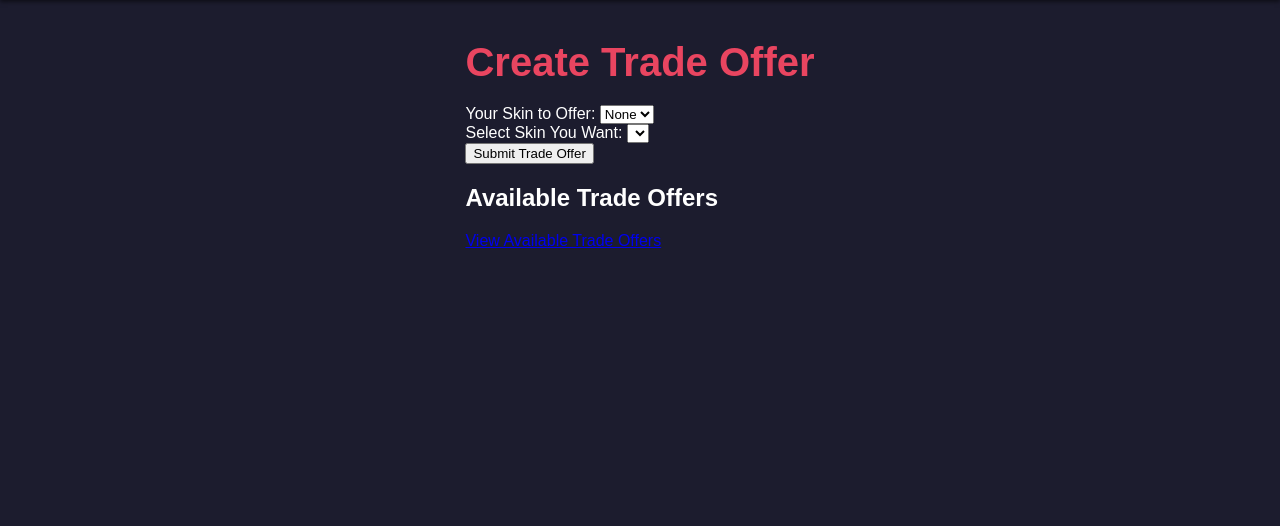
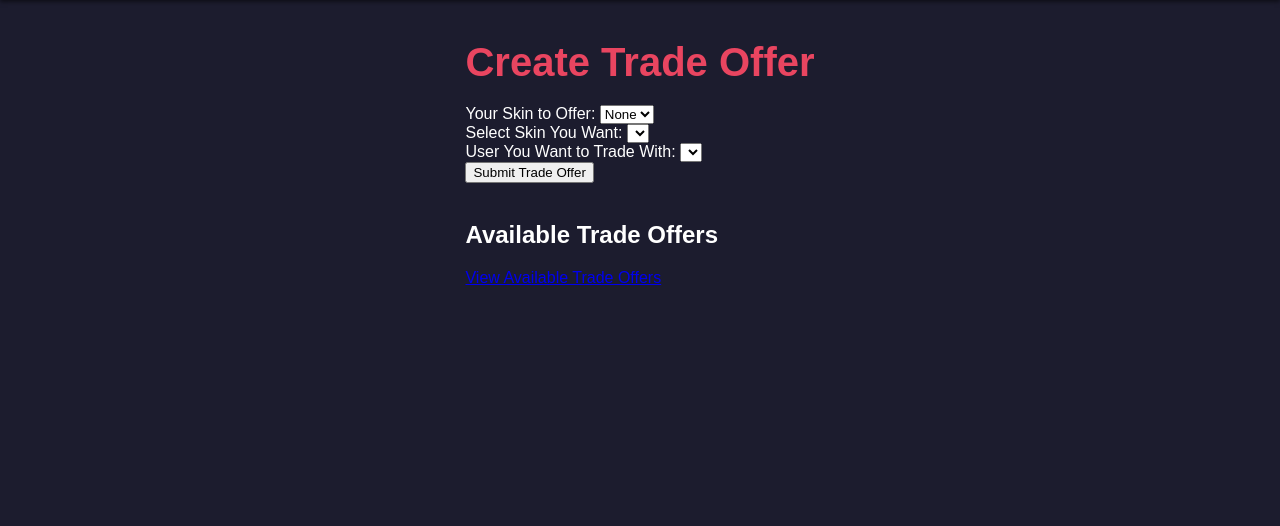
Before and after one commit to Nurzhas-kun/Trade-system, a Flask app: page /trade in a window 1280 px wide. Shown: the part 48-574 px from the top of the page. Run offline with Flask 3, Linux system fonts and the light colour scheme; the visitor is signed in with stand-in values (Sample User, id 1); tables that the repository leaves empty or names only in its code hold one stand-in row (values such as "Sample post"); lists and menus that the app fills with data are empty.

Commit message:
Update trade.html

```diff
--- a/templates/trade.html
+++ b/templates/trade.html
@@ -1,40 +1,42 @@
 {% extends 'base.html' %}
 
 {% block content %}
-<div class="trade-container">
     <h1>Create Trade Offer</h1>
-    <form method="POST" class="trade-form">
-        <div class="form-group">
+    <form method="POST">
         <label for="skin_id_offered">Your Skin to Offer:</label>
-            <select name="skin_id_offered" class="form-control" required>
+        <select name="skin_id_offered" required>
             {% for skin in user_inventory %}
                 <option value="{{ skin.skin_id }}">{{ skin.val_skin_name or skin.cs2_skin_name }}</option>
             {% endfor %}
-            </select>
-        </div>
+        </select><br>
 
-        <div class="form-group">
         <label for="skin_id_requested">Select Skin You Want:</label>
-            <select name="skin_id_requested" class="form-control" required>
+        <select name="skin_id_requested" required>
             {% for skin in available_skins %}
                 <option value="{{ skin.skin_id }}">{{ skin.val_skin_name or skin.cs2_skin_name }}</option>
             {% endfor %}
-            </select>
-        </div>
+        </select><br>
 
-        <div class="form-group"style="display: none;">
-
-            <select name="user_id_to" class="form-control" required>
+        <label for="user_id_to">User You Want to Trade With:</label>
+        <select name="user_id_to" required>
             {% for user in available_skins %}
                 <option value="{{ user.user_id_from }}">{{ user.username }}</option>
             {% endfor %}
-            </select>
-        </div>
+        </select><br>
 
-        <button type="submit" class="btn btn-submit">Submit Trade Offer</button>
+        <button type="submit">Submit Trade Offer</button>
     </form>
 
-    <h2 class="section-header">Available Trade Offers</h2>
-    <a href="{{ url_for('view_trade_offers') }}" class="link">View Available Trade Offers</a>
-</div>
+    <br>
+
+    <h2>Available Trade Offers</h2>
+    <a href="{{ url_for('view_trade_offers') }}">View Available Trade Offers</a>
+
+    <script>
+        // This script automatically adds the user ID of the selected skin owner to the form
+        document.querySelector('select[name="skin_id_requested"]').addEventListener('change', function() {
+            var userId = this.options[this.selectedIndex].getAttribute('data-user-id');
+            document.getElementById('user_id_to').value = userId;
+        });
+    </script>
 {% endblock %}
```
Lines whose indentation alone changed are shown as unchanged.
